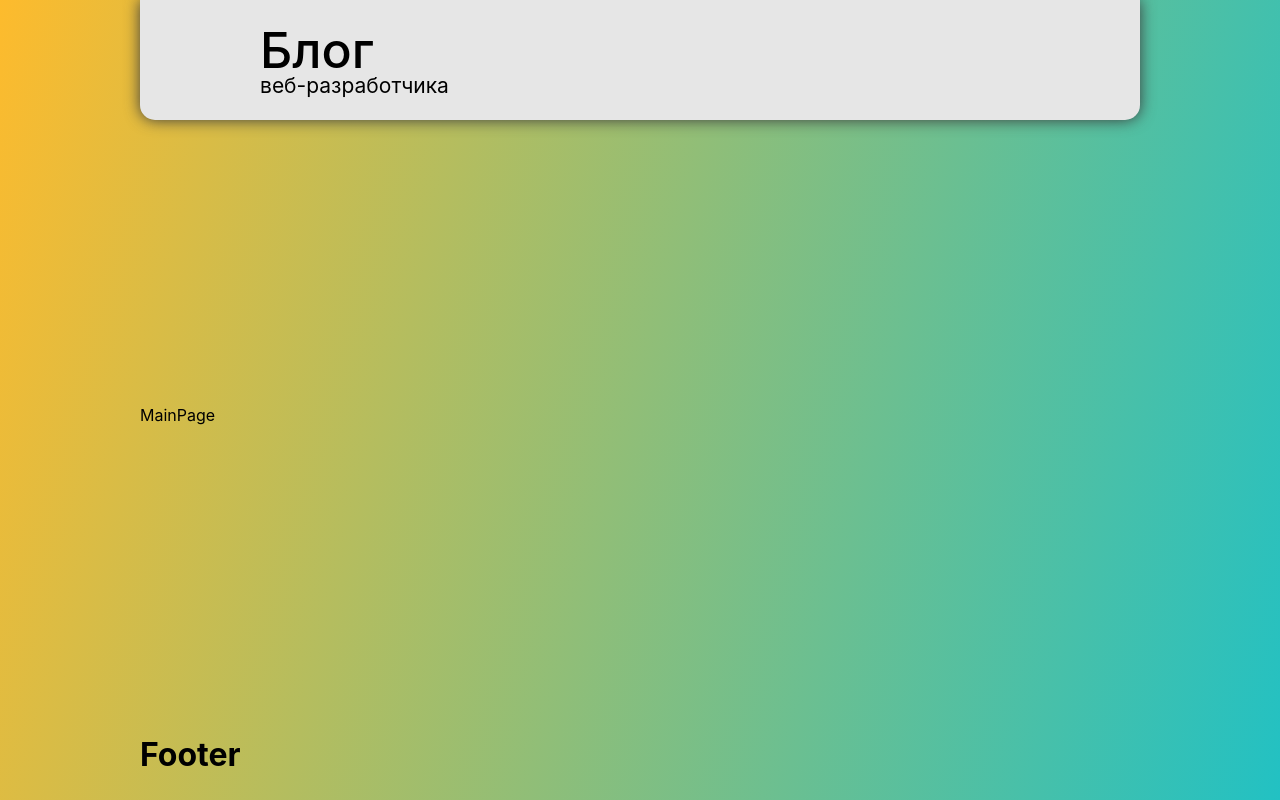
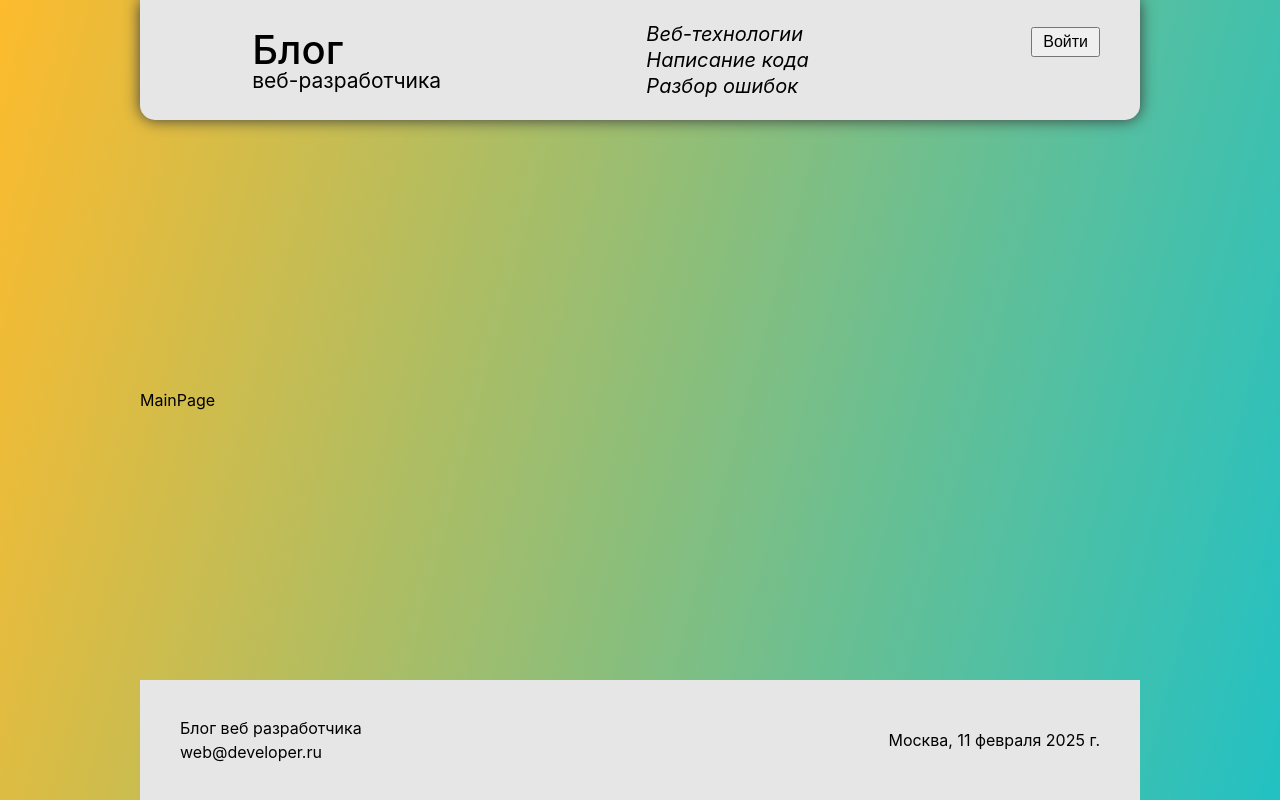
Before and after one commit to dmitriyPeshekhon/blog, a React (Vite) app: page / in a window 1280 px wide. Built offline with nearby package versions, Linux system fonts and the light colour scheme; no server answers; a web font is replaced by a local one.

Commit message:
add footer

```diff
--- /dev/null
+++ b/src/components/footer/footer.css
@@ -0,0 +1,8 @@
+.container-footer {
+	display: flex;
+	justify-content: space-between;
+	align-items: center;
+	padding: 20px 40px;
+	height: 120px;
+	background: #e6e6e6;
+}
--- a/src/components/footer/footer.jsx
+++ b/src/components/footer/footer.jsx
@@ -1,7 +1,40 @@
+import { useEffect, useState } from 'react';
+import { getWeather } from './get-weather';
+import './footer.css';
+
 export const Footer = () => {
+	const [weather, setWeather] = useState(null);
+
+	useEffect(() => {
+		const response = async () => {
+			const data = await getWeather();
+			if (data) {
+				setWeather({
+					temp: Math.round(data.main.temp),
+					description: data.weather[0].description,
+				});
+			}
+		};
+		response();
+	}, []);
+
 	return (
-		<div>
-			<h1>Footer</h1>
+		<div className="container-footer">
+			<div>
+				Блог веб разработчика
+				<br />
+				web@developer.ru
+			</div>
+			<div>
+				Москва,{' '}
+				{new Date().toLocaleString('ru', {
+					day: 'numeric',
+					month: 'long',
+					year: 'numeric',
+				})}
+				<br />
+				{weather && `${weather.temp} градусов, ${weather.description}`}
+			</div>
 		</div>
 	);
 };
--- /dev/null
+++ b/src/components/footer/get-weather.js
@@ -0,0 +1,8 @@
+const API_KEY = '3daa3828b47130a5afca8b8f7963e84c';
+const URL_GET_WEATHER = `https://api.openweathermap.org/data/2.5/weather?q=Moscow&lang=ru&units=metric&appid=${API_KEY}`;
+
+export const getWeather = () => {
+	return fetch(URL_GET_WEATHER)
+		.then((res) => res.json())
+		.catch(() => null);
+};
--- /dev/null
+++ b/src/components/header/components/control-panel.jsx
@@ -0,0 +1,32 @@
+import { Link, useNavigate } from 'react-router-dom';
+import { Icon } from '../../';
+
+export const ControlPanel = () => {
+	const navigate = useNavigate();
+
+	return (
+		<div className="control-panel">
+			<div className="top-panel">
+				{/* <span className="user-name">Name</span>
+				<Link to="/login">
+					<Icon iconCode="fa-sign-out" />
+				</Link> */}
+				<Link to="/login">
+					<button className="header-login-btn">Войти</button>
+				</Link>
+			</div>
+			<div className="down-panel">
+				<div onClick={() => navigate(-1)}>
+					<Icon iconCode="fa-reply" margin=" 0 15px 0 0" />
+				</div>
+
+				<Link to="/post">
+					<Icon iconCode="fa-newspaper-o" margin=" 0 15px 0 0" />
+				</Link>
+				<Link to="/users">
+					<Icon iconCode="fa-users" />
+				</Link>
+			</div>
+		</div>
+	);
+};
--- /dev/null
+++ b/src/components/header/components/index.js
@@ -0,0 +1 @@
+export * from './control-panel';
--- a/src/components/header/header.css
+++ b/src/components/header/header.css
@@ -11,6 +11,8 @@
 
 .logo-container {
 	display: flex;
+	text-decoration: none;
+	color: #000;
 }
 
 .logo-text-container {
@@ -22,7 +24,7 @@
 }
 
 .logo-big-text {
-	font-size: 50px;
+	font-size: 40px;
 	font-weight: 500;
 }
 
@@ -30,3 +32,35 @@
 	font-size: 21px;
 	font-weight: 400;
 }
+
+.center-text {
+	font-size: 20px;
+	font-style: italic;
+	line-height: 1.3;
+	font-weight: 400;
+}
+
+.control-panel {
+ display: flex;
+ flex-direction: column;
+ align-items: flex-end;
+}
+
+.top-panel {}
+
+.header-login-btn {
+	font-size: 16px;
+	font-weight: 500;
+ 	padding: 4px 10px;
+}
+
+.down-panel {
+	display: flex;
+	margin: 10px 0 0 0;
+}
+
+.user-name {
+	font-weight: 600;
+    font-size: 20px;
+	margin: 0 15px 0 0;
+}
--- a/src/components/header/header.jsx
+++ b/src/components/header/header.jsx
@@ -1,16 +1,26 @@
 import { Icon } from '../';
+import { ControlPanel } from './components';
+import { Link } from 'react-router-dom';
 import './header.css';
 
 export const Header = () => {
 	return (
 		<div className="header-container">
-			<div className="logo-container">
-				<Icon iconCode="fa-code" size="90px" />
+			<Link className="logo-container" to="/">
+				<Icon iconCode="fa-code" size="80px" />
 				<div className="logo-text-container">
 					<div className="logo-big-text">Блог</div>
 					<div className="logo-small-text">веб-разработчика</div>
 				</div>
+			</Link>
+			<div className="center-text">
+				Веб-технологии
+				<br />
+				Написание кода
+				<br />
+				Разбор ошибок
 			</div>
+			<ControlPanel />
 		</div>
 	);
 };
--- a/src/components/icon/icon.jsx
+++ b/src/components/icon/icon.jsx
@@ -1,4 +1,8 @@
-export const Icon = ({ iconCode, size }) => {
-	console.log(`fa ${iconCode}`);
-	return <i className={`fa ${iconCode}`} style={{ fontSize: size }} />;
+export const Icon = ({ iconCode, size = '24px', margin }) => {
+	return (
+		<i
+			className={`fa ${iconCode}`}
+			style={{ fontSize: size, margin: margin, color: '#000' }}
+		/>
+	);
 };
--- a/src/index.css
+++ b/src/index.css
@@ -1,5 +1,9 @@
 * {
 	box-sizing: border-box;
+}
+
+i:hover {
+	cursor: pointer;
 }
 
 body {
```
